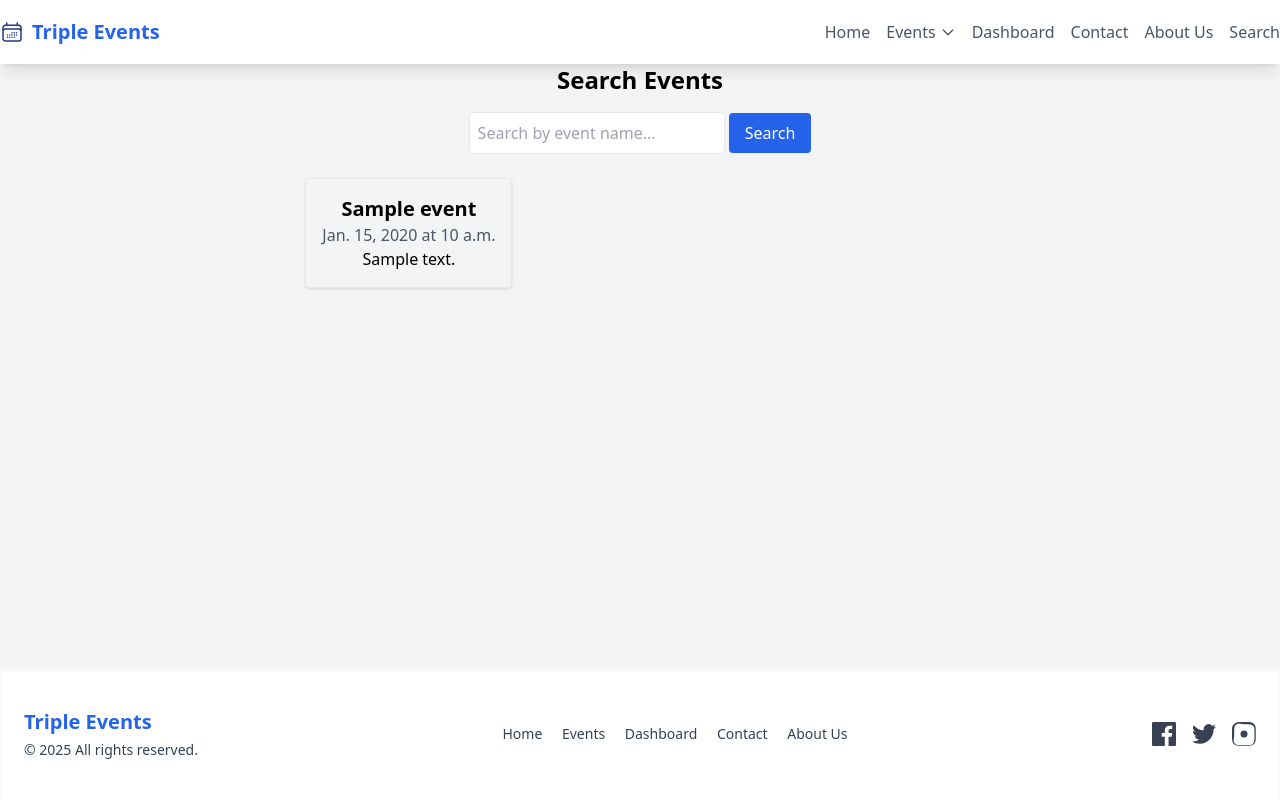
After one commit to Moniruzzaman-Shawon/Event-Management-System, a Django app: page /events/search/ in a window 1280 px wide. The commit adds this page. Run offline with Django 5.2, Linux system fonts and the light colour scheme; tables that the repository leaves empty hold one stand-in row (values such as "Sample post"); some libraries are stand-ins or nearby versions.

Commit message:
search events added

```diff
--- /dev/null
+++ b/events/templates/events/search_events.html
@@ -0,0 +1,31 @@
+{% extends "base.html" %}
+{% block title %}Search Events{% endblock %}
+
+{% block content %}
+  <h1 class="text-2xl font-bold mb-4">Search Events</h1>
+
+  <form method="GET" class="mb-6">
+    <input
+      type="text"
+      name="q"
+      value="{{ query }}"
+      placeholder="Search by event name..."
+      class="border rounded p-2 w-64"
+    />
+    <button type="submit" class="bg-blue-600 text-white px-4 py-2 rounded">Search</button>
+  </form>
+
+  {% if events %}
+    <div class="grid md:grid-cols-2 lg:grid-cols-3 gap-6">
+      {% for event in events %}
+        <div class="border p-4 rounded shadow">
+          <h2 class="text-xl font-semibold">{{ event.name }}</h2>
+          <p class="text-gray-600">{{ event.date }} at {{ event.time }}</p>
+          <p>{{ event.description|default:"No description" }}</p>
+        </div>
+      {% endfor %}
+    </div>
+  {% else %}
+    <p class="text-red-500">No events found for "{{ query }}".</p>
+  {% endif %}
+{% endblock %}
--- a/events/urls.py
+++ b/events/urls.py
@@ -1,9 +1,11 @@
 from django.urls import path
-from events.views import show_event, dashboard_view, add_event, all_events
+from events.views import show_event, dashboard_view, add_event, all_events, search_events
 
 urlpatterns = [
     path('show_event/', show_event),
     path('dashboard/', dashboard_view, name='dashboard'),
     path('add_event/', add_event, name='add_event'),
     path('all_events/', all_events, name='all_events'),
+    path('search/', search_events, name='search_events'),
+
 ]
--- a/events/views.py
+++ b/events/views.py
@@ -86,3 +86,16 @@ def add_event(request):
 def all_events(request):
     events = Event.objects.select_related('category').prefetch_related('participants').order_by('-date', '-time')
     return render(request, 'events/all_events.html', {'events': events})
+
+
+def search_events(request):
+    query = request.GET.get('q', '')
+    events = Event.objects.all()
+
+    if query:
+        events = events.filter(name__icontains=query)
+
+    return render(request, 'events/search_events.html', {
+        'events': events,
+        'query': query,
+    })
--- a/templates/base.html
+++ b/templates/base.html
@@ -41,6 +41,7 @@
           </a>
           <a href="/" class="text-xl font-bold text-blue-600">Triple Events</a>
         </div>
+
         <div class="space-x-4 hidden sm:flex">
           <a href="/" class="text-gray-600 hover:text-blue-500">Home</a>
           <div x-data="{ open: false }" class="relative">
@@ -88,12 +89,16 @@
             >Dashboard</a
           >
 
-
           <a href="/contact/" class="text-gray-600 hover:text-blue-500"
             >Contact</a
           >
           <a href="/aboutus/" class="text-gray-600 hover:text-blue-500"
             >About Us</a
+          >
+          <a
+            href="{% url 'search_events' %}"
+            class="text-gray-600 hover:text-blue-500"
+            >Search</a
           >
         </div>
       </div>
@@ -119,7 +124,9 @@
           <!-- Navigation Links -->
           <nav class="space-x-4 text-sm">
             <a href="/" class="hover:text-blue-600 transition">Home</a>
-            <a href="/events/all_events" class="hover:text-blue-600 transition">Events</a>
+            <a href="/events/all_events" class="hover:text-blue-600 transition"
+              >Events</a
+            >
             <a href="/events/dashboard/" class="hover:text-blue-600 transition"
               >Dashboard</a
             >
```
